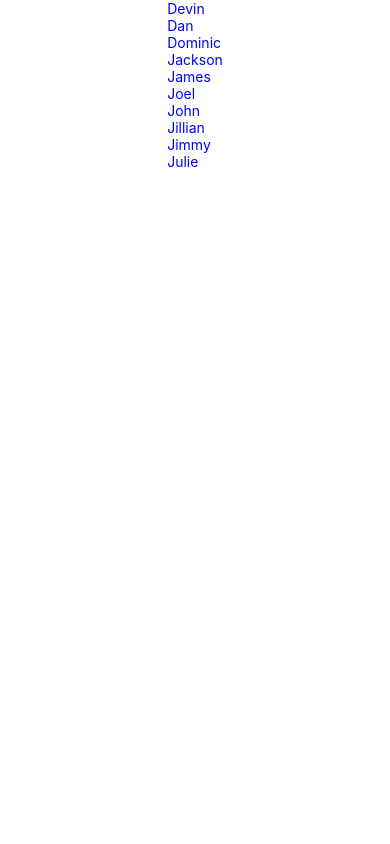
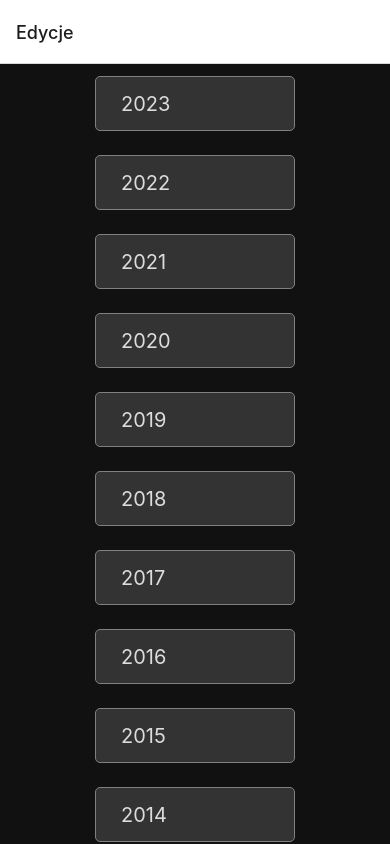
Before and after one commit to JSDenton/OlimpiadaApp, a React Native app: screen /Edycje in a window 390 px wide. Built offline with nearby package versions, Linux system fonts and the light colour scheme.

Commit message:
Working scratch of navigation; Improved styles a bit

```diff
--- a/App.js
+++ b/App.js
@@ -1,36 +1,19 @@
-import { StatusBar } from 'expo-status-bar';
-import { FlatList, Text, View } from 'react-native';
-import { styles } from './styles/styles.js';
-import { Element} from './components/listElement.js'
+import * as React from 'react'
+import { NavigationContainer } from '@react-navigation/native';
+import {createNativeStackNavigator} from '@react-navigation/native-stack';
+import Home from './components/Home.js'
+import Sections from './components/Sections.js'
 
-export default function MainScreen() {
 
-  return (
-    <View style={styles.container}>
-      <FlatList data={dataTest} renderItem={({item}) => <Element item={item.key}/> }/>
-    </View>
-  );
-}
+const Stack = createNativeStackNavigator();
 
-const dataTest = [
-         {key: 'Devin'},
-         {key: 'Dan'},
-         {key: 'Dominic'},
-         {key: 'Jackson'},
-         {key: 'James'},
-         {key: 'Joel'},
-         {key: 'John'},
-         {key: 'Jillian'},
-         {key: 'Jimmy'},
-         {key: 'Julie'}
-       ];
-
-/*const styles = StyleSheet.create({
-    container: {
-        flex: 1,
-        backgroundColor: '#fff',
-        alignItems: 'center',
-        justifyContent: 'center',
-        color: '#f0f'
-      },
-})*/
+export default function App() {
+    return(
+        <NavigationContainer>
+            <Stack.Navigator>
+                <Stack.Screen name="Edycje" component={Home}/>
+                <Stack.Screen name="Sekcje" component={Sections}/>
+            </Stack.Navigator>
+        </NavigationContainer>
+    );
+};
--- /dev/null
+++ b/components/Home.js
@@ -0,0 +1,25 @@
+import { StatusBar } from 'expo-status-bar';
+import { FlatList, Text, View} from 'react-native';
+import { styles } from '../styles/styles.js';
+import { Element} from './listElement.js'
+
+export default function Home() {
+  return (
+    <View style={styles.container}>
+      <FlatList data={dataTest} renderItem={({item}) => <Element item={item.key} nextScreen='Sekcje'/> }/>
+    </View>
+  );
+}
+
+const dataTest = [
+         {key: '2023'},
+         {key: '2022'},
+         {key: '2021'},
+         {key: '2020'},
+         {key: '2019'},
+         {key: '2018'},
+         {key: '2017'},
+         {key: '2016'},
+         {key: '2015'},
+         {key: '2014'}
+       ];
--- a/components/Sections.js
+++ b/components/Sections.js
@@ -0,0 +1,23 @@
+import { StatusBar } from 'expo-status-bar';
+import { FlatList, Text, View } from 'react-native';
+import { styles } from '../styles/styles.js';
+import { Element} from './listElement.js'
+
+export default function Sections() {
+
+  return (
+    <View style={styles.container}>
+      <FlatList data={dataTest} renderItem={({item}) => <Element item={item.key}/> }/>
+    </View>
+  );
+}
+
+const dataTest = [
+         {key: 'Chrzanów'},
+         {key: 'Krzeszowice'},
+         {key: 'Alwernia'},
+         {key: 'Trzebinia'},
+         {key: 'Płaza'},
+         {key: 'Sosnowiec'},
+         {key: 'Dąbrowa górnicza'}
+       ];
--- a/components/listElement.js
+++ b/components/listElement.js
@@ -1,11 +1,16 @@
 import { StatusBar } from 'expo-status-bar';
-import { FlatList, Text, View } from 'react-native';
+import { FlatList, Text, View, TouchableHighlight } from 'react-native';
 import { styles } from '../styles/styles.js';
+import {NavigationContainer, useNavigation} from '@react-navigation/native';
 
 export const Element = (props) => {
+const navigation = useNavigation();
   return (
+
   <View>
-    <Text style={styles.text}>{props.item}</Text>
+    <TouchableHighlight style={styles.elemListTouch} onPress={()=>navigation.navigate(props.nextScreen)}>
+        <Text style={styles.text}>{props.item}</Text>
+    </TouchableHighlight>
     </View>
   );
 }
--- a/styles/styles.js
+++ b/styles/styles.js
@@ -2,17 +2,33 @@ import {StyleSheet} from 'react-native'
 
 const containerStyle = {
     flex: 1,
-    backgroundColor: '#fff',
+    backgroundColor: '#111',
     alignItems: 'center',
-    justifyContent: 'center'
+    justifyContent: 'center',
 };
 
 const textStyle = {
-    color:'blue'
+    color:'#ddd',
+    fontSize: 20
+}
+
+const elemListTouchStyle = {
+    height:55,
+    borderColor: 'grey',
+    borderWidth: 1,
+    borderStyle: 'solid',
+    backgroundColor: '#333',
+    margin:12,
+    width: 200,
+    //alignItems: 'center',
+    paddingLeft: 25,
+    justifyContent: 'center',
+    borderRadius: 5
 }
 
 
 export const styles = {
     container : containerStyle,
-    text: textStyle
+    text: textStyle,
+    elemListTouch: elemListTouchStyle
 }
```
Also changed, not shown: components/Section.js (+26 -0 lines), package.json (+5 -3 lines), 1 other file (tests, documents, lock files or other folders).
